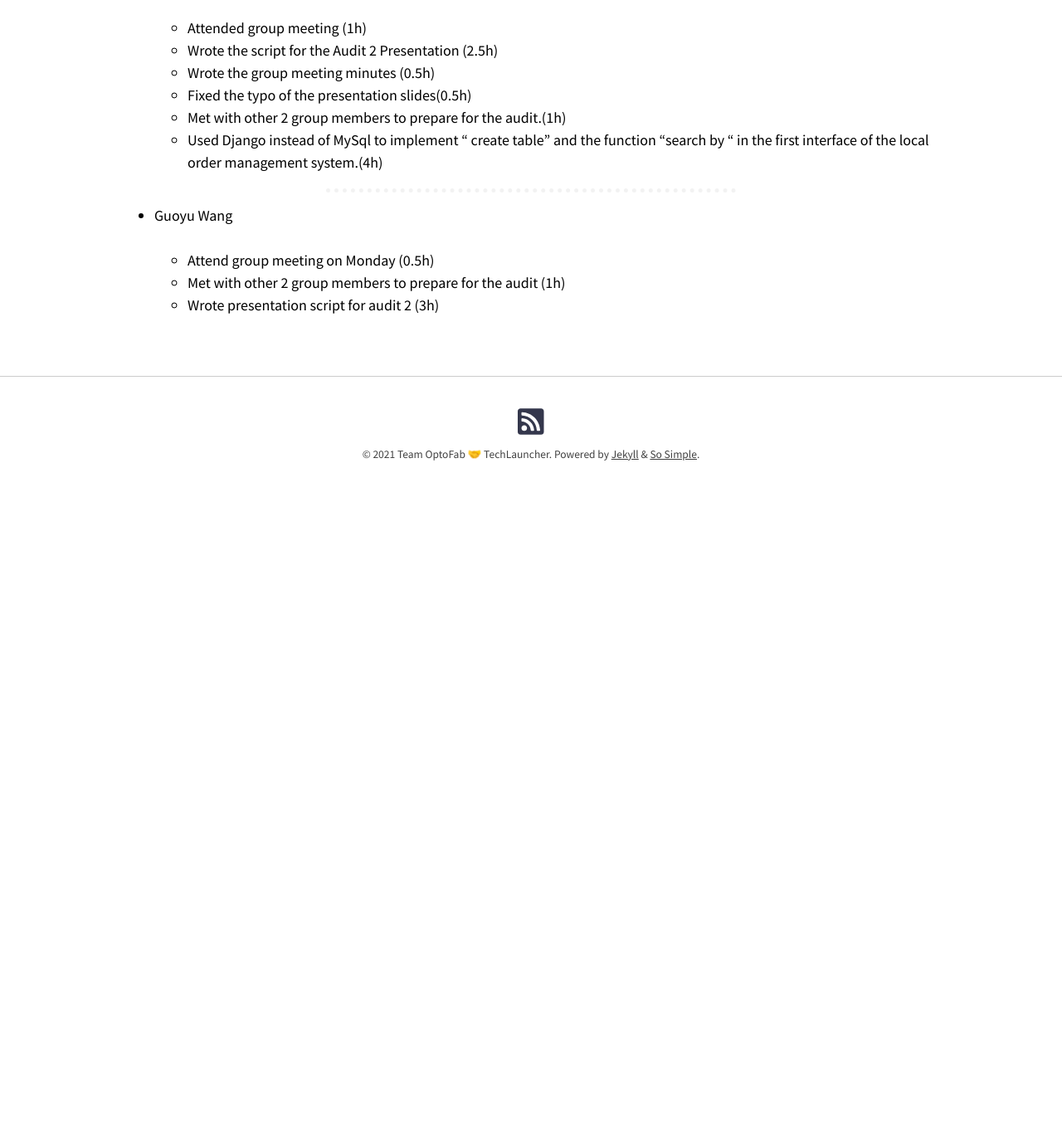
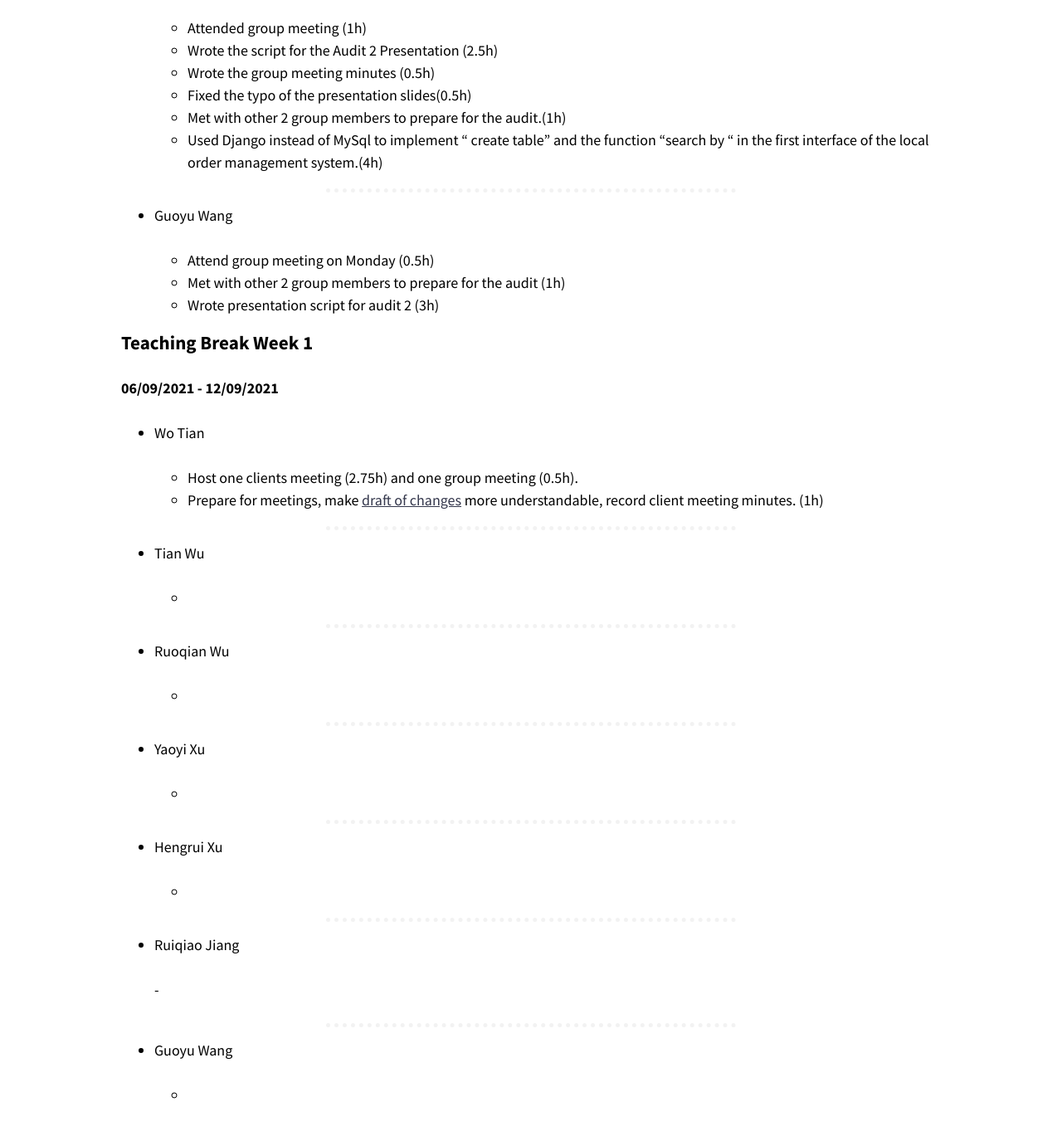
Before and after one commit to optofab/optofab.github.io, a Jekyll site: the page built from work_records.md, in a window 1280 px wide and 1400 px high, scrolled down 10209 px. Shown: the top 1363 px of the window at 83% size. Built offline with Jekyll 4.4.1, drawn with Linux system fonts in a browser that asks for light colours; nearby versions of some CDN libraries; emoji names are drawn with the system emoji font; before the commit the page ends 10839 px from its top, so only the background shows below that; some of the changed text lies outside the part shown.

Commit message:
Update work_records.md

```diff
--- a/work_records.md
+++ b/work_records.md
@@ -419,3 +419,48 @@ _[Don't forget to add hours for each of the work you've done. This line will be
   - Attend group meeting on Monday (0.5h)
   - Met with other 2 group members to prepare for the audit (1h)
   - Wrote presentation script for audit 2 (3h)
+
+### Teaching Break Week 1
+
+**06/09/2021 - 12/09/2021**
+
+- Wo Tian
+
+  - Host one clients meeting (2.75h) and one group meeting (0.5h).
+  - Prepare for meetings, make [draft of changes](https://docs.google.com/document/d/1oUez2r_LzQgDHe2GK7fmn5mw2mV-qYmSr2Vx3SXG72I/edit?usp=sharing) more understandable, record client meeting minutes. (1h)
+
+
+<hr class="hr-dotted">
+
+- Tian Wu
+
+  -
+<hr class="hr-dotted">
+
+- Ruoqian Wu
+
+  -
+
+<hr class="hr-dotted">
+
+- Yaoyi Xu
+
+  -
+
+<hr class="hr-dotted">
+
+- Hengrui Xu
+
+  -
+
+<hr class="hr-dotted">
+
+- Ruiqiao Jiang
+
+  -
+
+<hr class="hr-dotted">
+
+- Guoyu Wang
+
+  -
```
